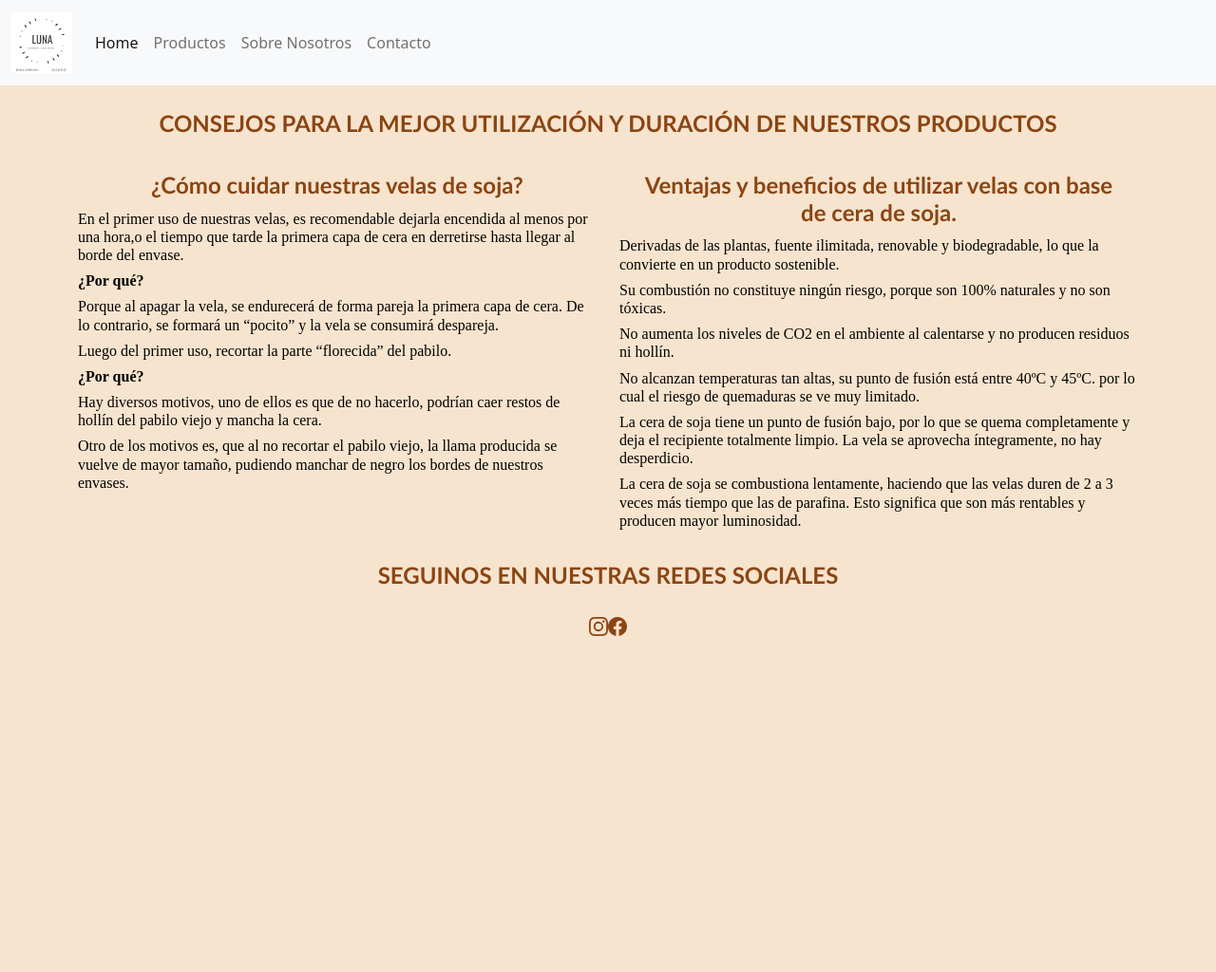
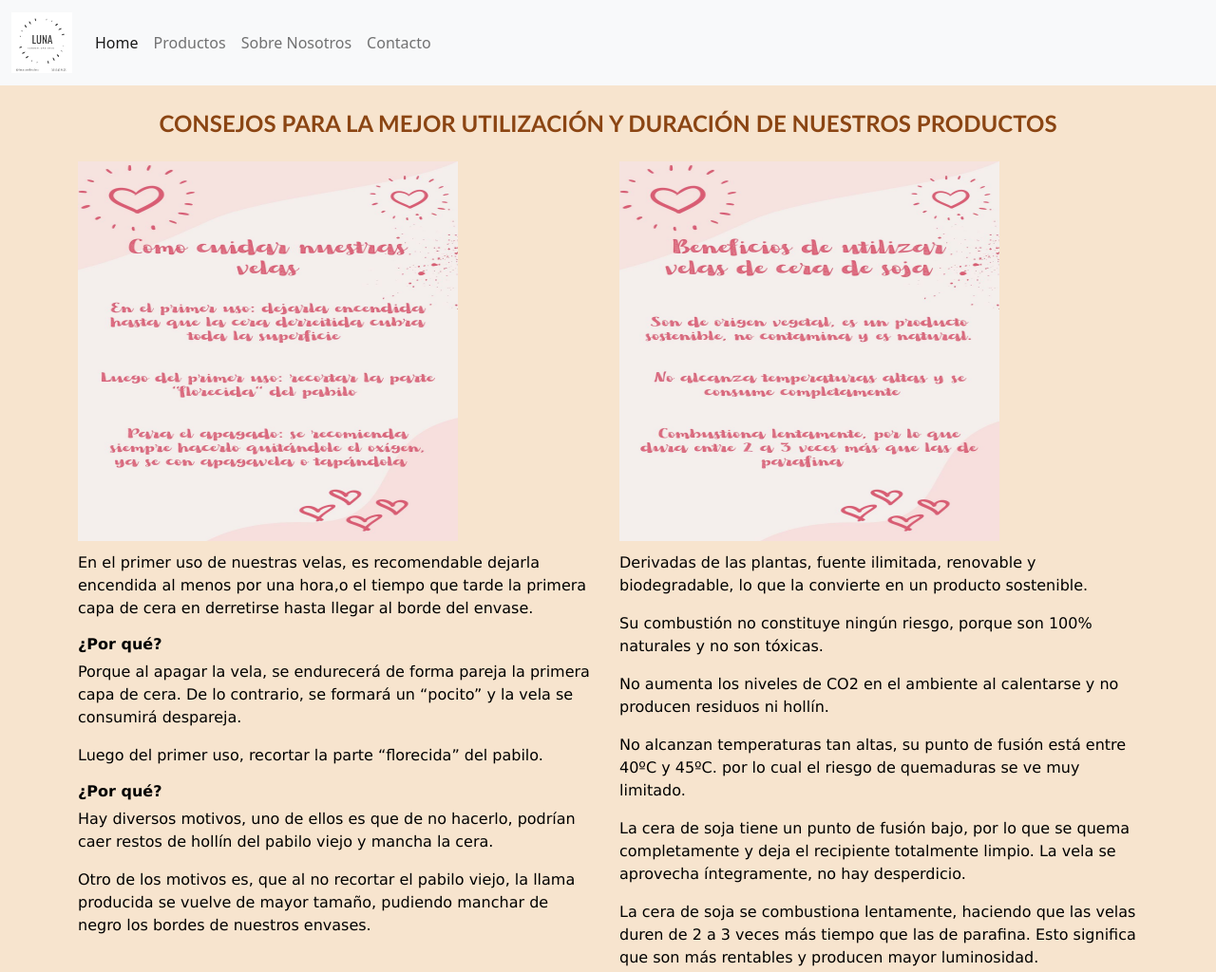
Before and after one commit to CamiiVittar/lunacandles-pagina, a website: page src/paginas/recomendaciones.html in a window 1280 px wide. Shown: the top 1024 px of the page at 95% size. Before the commit the page ends 800 px from the top, so only its background shows below. Drawn offline with nearby package versions, Linux system fonts and the light colour scheme.

Commit message:
creacion de cambios finales y media query

```diff
--- a/scss/base/_extends.scss
+++ b/scss/base/_extends.scss
@@ -13,7 +13,7 @@
 }
 %textos {
     font-size: medium;
-    font-family: 'Times New Roman', Times, serif;
+    font-family:Verdana, Geneva, Tahoma, sans-serif;
     color: black;
     font-display: swap;
 }
--- a/scss/base/_footer.scss
+++ b/scss/base/_footer.scss
@@ -3,8 +3,15 @@
     color: white;
     flex-wrap: wrap;
     flex-direction: row;
+    .item-social{
+        margin-left: 3%;
+        margin-right: 3%;
+    }
 }
 
 li{
     list-style: none;
 }
+img[src*="https://cdn.000webhost.com/000webhost/logo/footer-powered-by-000webhost-white2.png"] {
+    display: none;
+}
--- /dev/null
+++ b/scss/base/_mediaqueri.scss
@@ -0,0 +1,36 @@
+// @import "../base/mixin";
+// @media screen and (max-width: 770px) {
+//     .section-one-container{
+//         @include contenedores (flex, center);
+//         .carousel{
+//             width: 30%;
+//             height: 100%;
+//             @include contenedores (flex, right);
+//         }
+//         .section-two-container{
+//             @include contenedores (flex, center);
+//             .photo-item{
+//                 width: 10rem;
+//                 height: 10rem;
+//                 flex-direction: column;
+//             }
+//         }
+//     }
+@media (max-width:768px){
+    .carousel-inner{
+        display: none;
+    }
+    .section-two-container .productos-principal .col{
+        flex-direction: column;
+        justify-content: center;
+    }
+    .contenedor .fila .columna{
+        justify-content: center;
+    }
+}
+@media (max-width:991px){
+    .container .row .col .imagen-post{
+        justify-content: center;
+    }
+
+}
--- a/scss/components/_principal.scss
+++ b/scss/components/_principal.scss
@@ -4,7 +4,7 @@
 .section-one-container{
     @include contenedores (flex, center);
     .carousel{
-        width: 20%;
+        width: 30%;
         height: 100%;
         @include contenedores (flex, right);
     }
--- a/scss/components/_recomendaciones.scss
+++ b/scss/components/_recomendaciones.scss
@@ -0,0 +1,8 @@
+
+.imagen-post{
+    width: 25rem;
+    height: 25rem;
+    display: flex;
+    justify-content: center;
+    margin-bottom: 2%;
+}
--- a/scss/style.scss
+++ b/scss/style.scss
@@ -2,7 +2,7 @@
     margin: 0;
     padding: 0;
 }
-
+@import "base/mediaqueri";
 @import "base/extends";
 @import "base/header";
 @import "components/principal";
--- a/src/paginas/recomendaciones.html
+++ b/src/paginas/recomendaciones.html
@@ -54,31 +54,33 @@
     <div class="container">
         <div class="row">
             <div class="col">
-                <h2 class="titulos"> ¿Cómo cuidar nuestras velas de soja? </h2>
-                <h3 class="textos"> En el primer uso de nuestras velas, es recomendable dejarla encendida
+                <!-- <h2 class="titulos"> ¿Cómo cuidar nuestras velas de soja? </h2> -->
+                <img src="../multimedia/imagenes/cuidadospost.jpg" alt="cuidado de velas de soja"class="imagen-post">
+                <p class="textos"> En el primer uso de nuestras velas, es recomendable dejarla encendida
                 al menos por una hora,o el tiempo que tarde la primera capa de cera en derretirse hasta
-                llegar al borde del envase.</h3>
+                llegar al borde del envase.</p>
                 <h3 class="subtitulos">¿Por qué? </h3>
-                <h3 class="textos">Porque al apagar la vela, se endurecerá de forma pareja la primera capa de cera.
-                De lo contrario, se formará un “pocito” y la vela se consumirá despareja.</h3>
-                <h3 class="textos">Luego del primer uso, recortar la parte “florecida” del pabilo.</h3>
+                <p class="textos">Porque al apagar la vela, se endurecerá de forma pareja la primera capa de cera.
+                De lo contrario, se formará un “pocito” y la vela se consumirá despareja.</p>
+                <p class="textos">Luego del primer uso, recortar la parte “florecida” del pabilo.</p>
                 <h3 class="subtitulos">¿Por qué? </h3>
-                <h3 class="textos"> Hay diversos motivos, uno de ellos es que de no hacerlo,
-                podrían caer restos de hollín del pabilo viejo y mancha la cera.</h3>
-                <h3 class="textos"> Otro de los motivos es, que al no recortar el pabilo viejo,
-                la llama producida se vuelve de mayor tamaño, pudiendo manchar de negro los bordes de nuestros envases.</h3>
+                <p class="textos"> Hay diversos motivos, uno de ellos es que de no hacerlo,
+                podrían caer restos de hollín del pabilo viejo y mancha la cera.</p>
+                <p class="textos"> Otro de los motivos es, que al no recortar el pabilo viejo,
+                la llama producida se vuelve de mayor tamaño, pudiendo manchar de negro los bordes de nuestros envases.</p>
             </div>
 
             <div class="col">
-                <h2 class="titulos"> Ventajas y beneficios de utilizar velas con base de cera de soja. </h2>
-                <h3 class="textos">Derivadas de las plantas, fuente ilimitada, renovable y biodegradable, lo que la convierte en un producto sostenible.</h3>
-                <h3 class="textos">Su combustión no constituye ningún riesgo, porque son 100% naturales y no son tóxicas.</h3>
-                <h3 class="textos">No aumenta los niveles de CO2 en el ambiente al calentarse y no producen residuos ni hollín.</h3>
-                <h3 class="textos">No alcanzan temperaturas tan altas, su punto de fusión está entre 40ºC y 45ºC. por lo cual el riesgo de quemaduras se ve muy limitado.</h3>
-                <h3 class="textos">La cera de soja tiene un punto de fusión bajo, por lo que se quema completamente y deja el recipiente totalmente limpio.
-                La vela se aprovecha íntegramente, no hay desperdicio.</h3>
-                <h3 class="textos">La cera de soja se combustiona lentamente, haciendo que las velas duren de 2 a 3 veces más tiempo que las de parafina.
-                Esto significa que son más rentables y producen mayor luminosidad.</h3>
+                <!-- <h2 class="titulos"> Ventajas y beneficios de utilizar velas con base de cera de soja. </h2> -->
+                <img src="../multimedia/imagenes/beneficiospost.jpg" alt="Beneficios de utilizar velas de soja" class="imagen-post">
+                <p class="textos">Derivadas de las plantas, fuente ilimitada, renovable y biodegradable, lo que la convierte en un producto sostenible.</p>
+                <p class="textos">Su combustión no constituye ningún riesgo, porque son 100% naturales y no son tóxicas.</p>
+                <p class="textos">No aumenta los niveles de CO2 en el ambiente al calentarse y no producen residuos ni hollín.</p>
+                <p class="textos">No alcanzan temperaturas tan altas, su punto de fusión está entre 40ºC y 45ºC. por lo cual el riesgo de quemaduras se ve muy limitado.</p>
+                <p class="textos">La cera de soja tiene un punto de fusión bajo, por lo que se quema completamente y deja el recipiente totalmente limpio.
+                La vela se aprovecha íntegramente, no hay desperdicio.</p>
+                <p class="textos">La cera de soja se combustiona lentamente, haciendo que las velas duren de 2 a 3 veces más tiempo que las de parafina.
+                Esto significa que son más rentables y producen mayor luminosidad.</p>
             </div>
         </div>
     </div>
```
Also changed, not shown: index.html (+2 -2 lines), css/style.css, src/multimedia/imagenes/beneficiospost.jpg (added), src/multimedia/imagenes/cuidadospost.jpg (added), 1 other file.
